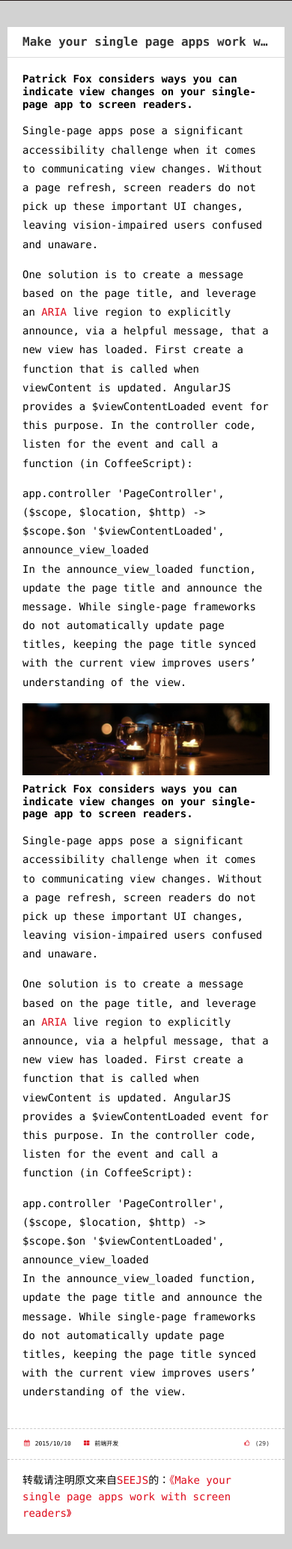
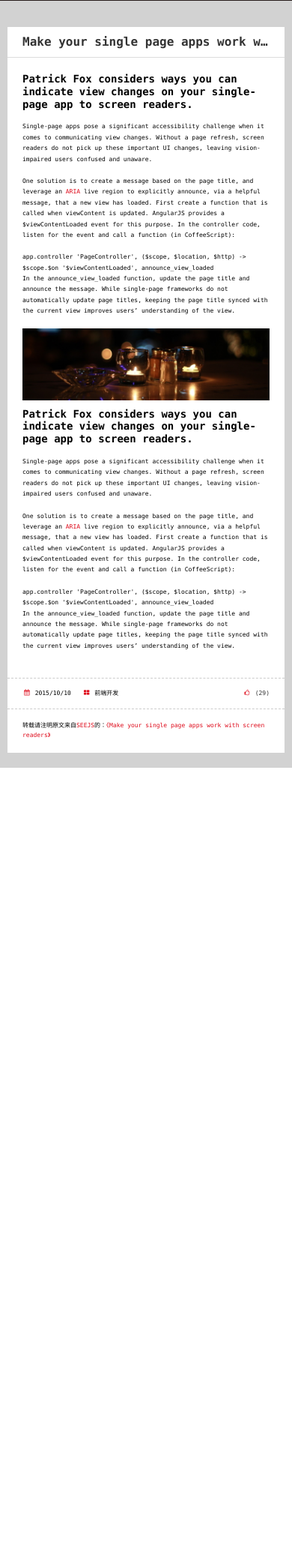
Before and after one commit to mailzwj/seejs, a PHP site: page /article.php in a window 390 px wide. Shown: the part 179-2245 px from the top of the page at 75% size. After the commit the page ends 1203 px from the top, so only its background shows below. Run offline with PHP 8.4, Linux system fonts and the light colour scheme; some web fonts are replaced.

Commit message:
Update article.css

```diff
--- a/assets/css/article.css
+++ b/assets/css/article.css
@@ -124,6 +124,11 @@
         font-size: 16px;
     }
 
+    .wrap .content,
+    .wrap .art-foot .reprint {
+        font-size: 8px;
+    }
+
     .wrap .content h1 {
         font-size: 16px;
     }
```
